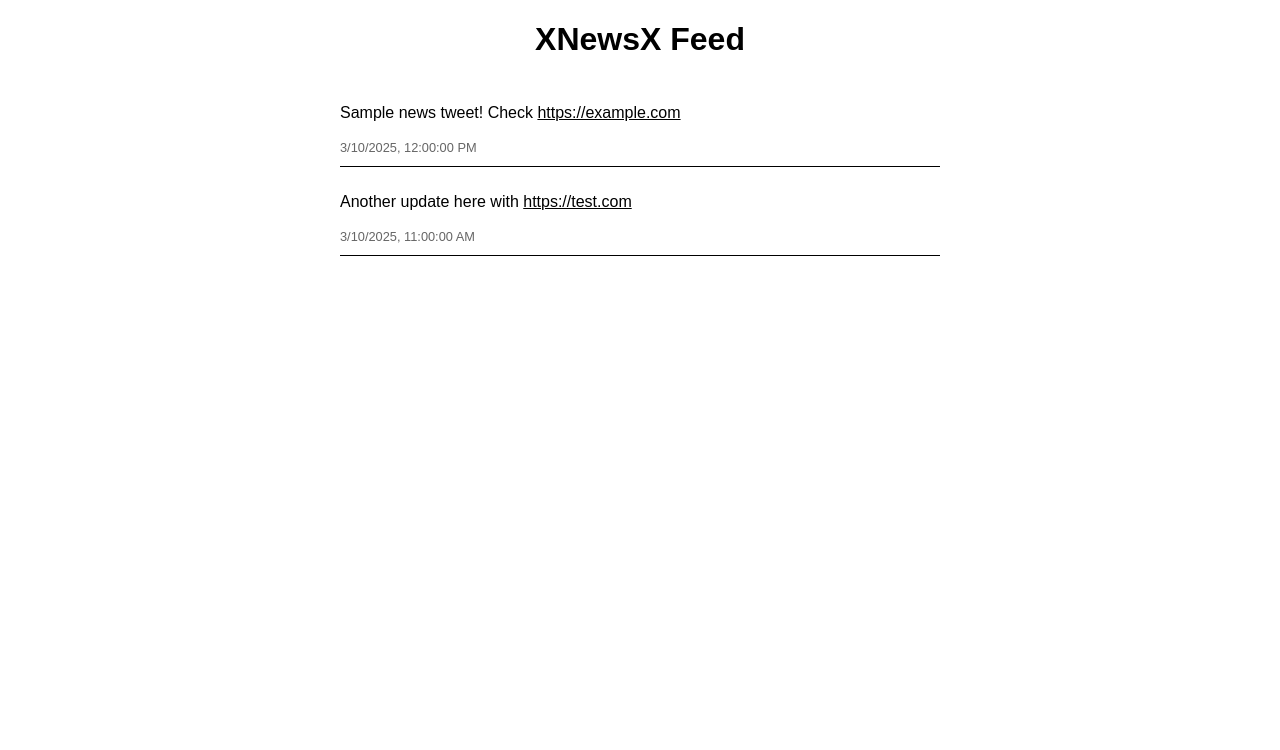
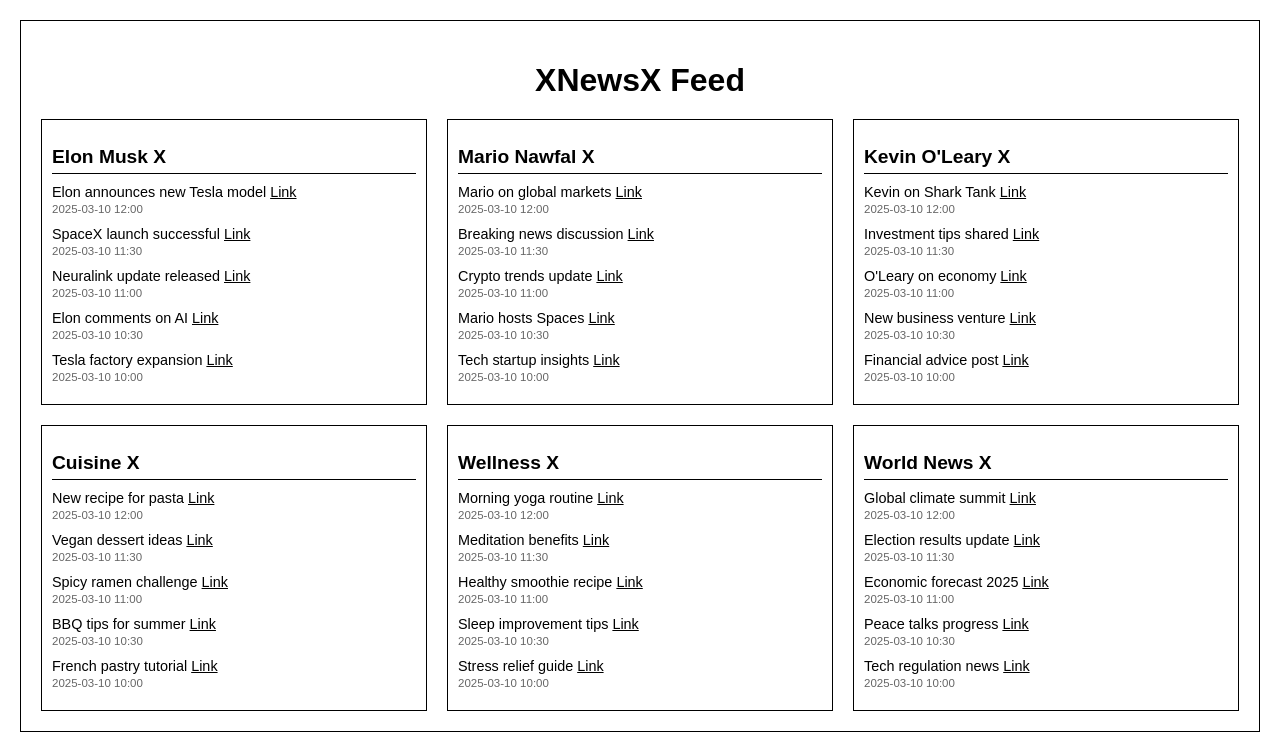
Before and after one commit to Afriqe/xnewsx, a plain HTML site: page index.html in a window 1280 px wide. Drawn offline with Linux system fonts and the light colour scheme.

Commit message:
Update index.html

```diff
--- a/index.html
+++ b/index.html
@@ -6,23 +6,43 @@
     <title>XNewsX Aggregator</title>
     <style>
         body {
-            font-family: Arial, sans-serif; /* Most popular font: Arial */
+            font-family: Arial, sans-serif; /* Same font: Arial */
             background-color: #ffffff; /* White background */
             color: #000000; /* Black text */
-            margin: 20px;
+            margin: 0; /* Remove default margin for border */
+            padding: 20px;
             text-align: center;
+        }
+        .container {
+            border: 1px solid #000000; /* Fine line around the site */
+            padding: 20px;
+            max-width: 1200px; /* Limit width for newspaper feel */
+            margin: 0 auto; /* Center the container */
         }
         h1 {
             color: #000000; /* Black for the header */
             font-size: 2em;
             margin-bottom: 20px;
         }
-        .tweet {
-            border-bottom: 1px solid #000000; /* Simple black line to separate tweets */
-            padding: 10px 0; /* Minimal padding */
-            margin: 0 auto;
-            max-width: 600px;
+        .grid {
+            display: grid;
+            grid-template-columns: repeat(auto-fit, minmax(300px, 1fr)); /* Newspaper-style grid */
+            gap: 20px; /* Space between boxes */
+        }
+        .box {
+            border: 1px solid #000000; /* Thin border around each box */
+            padding: 10px;
             text-align: left;
+        }
+        .box h2 {
+            font-size: 1.2em;
+            margin-bottom: 10px;
+            border-bottom: 1px solid #000000; /* Underline the title */
+            padding-bottom: 5px;
+        }
+        .post {
+            margin-bottom: 10px;
+            font-size: 0.9em;
         }
         a {
             color: #000000; /* Black links */
@@ -30,10 +50,6 @@
         }
         a:hover {
             color: #000000; /* No hover effect for simplicity */
-        }
-        .error {
-            color: #000000; /* Black for errors (in case we need it later) */
-            font-size: 1.2em;
         }
         small {
             color: #666666; /* Gray for timestamps */
@@ -43,33 +59,64 @@
     <link rel="icon" type="image/x-icon" href="/xnewsx/favicon.ico">
 </head>
 <body>
-    <h1>XNewsX Feed</h1>
-    <div id="newsFeed"></div>
-
-    <script>
-        const sampleData = {
-            data: [
-                { text: "Sample news tweet! Check https://example.com", created_at: "2025-03-10T12:00:00Z" },
-                { text: "Another update here with https://test.com", created_at: "2025-03-10T11:00:00Z" }
-            ]
-        };
-
-        // Display sample data
-        displaySampleData(sampleData);
-
-        function displaySampleData(data) {
-            const feed = document.getElementById("newsFeed");
-            data.data.forEach(tweet => {
-                const tweetDiv = document.createElement("div");
-                tweetDiv.className = "tweet";
-                const tweetText = tweet.text.replace(
-                    /(https?:\/\/[^\s]+)/g,
-                    '<a href="$1" target="_blank">$1</a>'
-                );
-                tweetDiv.innerHTML = `<p>${tweetText}</p><small>${new Date(tweet.created_at).toLocaleString()}</small>`;
-                feed.appendChild(tweetDiv);
-            });
-        }
-    </script>
+    <div class="container">
+        <h1>XNewsX Feed</h1>
+        <div class="grid">
+            <!-- Box 1: Elon Musk X -->
+            <div class="box">
+                <h2>Elon Musk X</h2>
+                <div class="post">Elon announces new Tesla model <a href="https://example.com/tesla">Link</a><br><small>2025-03-10 12:00</small></div>
+                <div class="post">SpaceX launch successful <a href="https://example.com/spacex">Link</a><br><small>2025-03-10 11:30</small></div>
+                <div class="post">Neuralink update released <a href="https://example.com/neuralink">Link</a><br><small>2025-03-10 11:00</small></div>
+                <div class="post">Elon comments on AI <a href="https://example.com/ai">Link</a><br><small>2025-03-10 10:30</small></div>
+                <div class="post">Tesla factory expansion <a href="https://example.com/factory">Link</a><br><small>2025-03-10 10:00</small></div>
+            </div>
+            <!-- Box 2: Mario Nawfal X -->
+            <div class="box">
+                <h2>Mario Nawfal X</h2>
+                <div class="post">Mario on global markets <a href="https://example.com/markets">Link</a><br><small>2025-03-10 12:00</small></div>
+                <div class="post">Breaking news discussion <a href="https://example.com/breaking">Link</a><br><small>2025-03-10 11:30</small></div>
+                <div class="post">Crypto trends update <a href="https://example.com/crypto">Link</a><br><small>2025-03-10 11:00</small></div>
+                <div class="post">Mario hosts Spaces <a href="https://example.com/spaces">Link</a><br><small>2025-03-10 10:30</small></div>
+                <div class="post">Tech startup insights <a href="https://example.com/startup">Link</a><br><small>2025-03-10 10:00</small></div>
+            </div>
+            <!-- Box 3: Kevin O'Leary X -->
+            <div class="box">
+                <h2>Kevin O'Leary X</h2>
+                <div class="post">Kevin on Shark Tank <a href="https://example.com/sharktank">Link</a><br><small>2025-03-10 12:00</small></div>
+                <div class="post">Investment tips shared <a href="https://example.com/invest">Link</a><br><small>2025-03-10 11:30</small></div>
+                <div class="post">O'Leary on economy <a href="https://example.com/economy">Link</a><br><small>2025-03-10 11:00</small></div>
+                <div class="post">New business venture <a href="https://example.com/venture">Link</a><br><small>2025-03-10 10:30</small></div>
+                <div class="post">Financial advice post <a href="https://example.com/finance">Link</a><br><small>2025-03-10 10:00</small></div>
+            </div>
+            <!-- Box 4: Cuisine X -->
+            <div class="box">
+                <h2>Cuisine X</h2>
+                <div class="post">New recipe for pasta <a href="https://example.com/pasta">Link</a><br><small>2025-03-10 12:00</small></div>
+                <div class="post">Vegan dessert ideas <a href="https://example.com/vegan">Link</a><br><small>2025-03-10 11:30</small></div>
+                <div class="post">Spicy ramen challenge <a href="https://example.com/ramen">Link</a><br><small>2025-03-10 11:00</small></div>
+                <div class="post">BBQ tips for summer <a href="https://example.com/bbq">Link</a><br><small>2025-03-10 10:30</small></div>
+                <div class="post">French pastry tutorial <a href="https://example.com/pastry">Link</a><br><small>2025-03-10 10:00</small></div>
+            </div>
+            <!-- Box 5: Wellness X -->
+            <div class="box">
+                <h2>Wellness X</h2>
+                <div class="post">Morning yoga routine <a href="https://example.com/yoga">Link</a><br><small>2025-03-10 12:00</small></div>
+                <div class="post">Meditation benefits <a href="https://example.com/meditation">Link</a><br><small>2025-03-10 11:30</small></div>
+                <div class="post">Healthy smoothie recipe <a href="https://example.com/smoothie">Link</a><br><small>2025-03-10 11:00</small></div>
+                <div class="post">Sleep improvement tips <a href="https://example.com/sleep">Link</a><br><small>2025-03-10 10:30</small></div>
+                <div class="post">Stress relief guide <a href="https://example.com/stress">Link</a><br><small>2025-03-10 10:00</small></div>
+            </div>
+            <!-- Box 6: World News X -->
+            <div class="box">
+                <h2>World News X</h2>
+                <div class="post">Global climate summit <a href="https://example.com/climate">Link</a><br><small>2025-03-10 12:00</small></div>
+                <div class="post">Election results update <a href="https://example.com/election">Link</a><br><small>2025-03-10 11:30</small></div>
+                <div class="post">Economic forecast 2025 <a href="https://example.com/economy">Link</a><br><small>2025-03-10 11:00</small></div>
+                <div class="post">Peace talks progress <a href="https://example.com/peace">Link</a><br><small>2025-03-10 10:30</small></div>
+                <div class="post">Tech regulation news <a href="https://example.com/tech">Link</a><br><small>2025-03-10 10:00</small></div>
+            </div>
+        </div>
+    </div>
 </body>
 </html>
```
